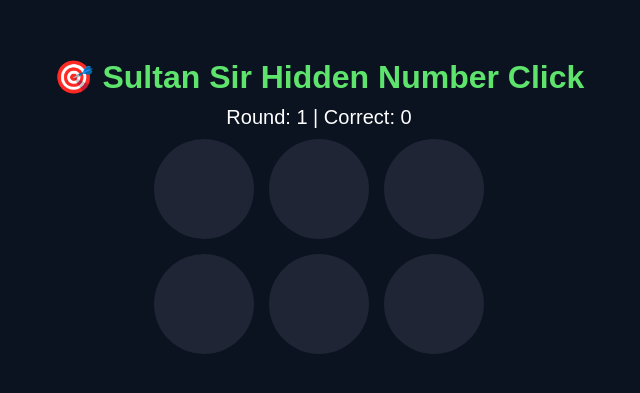
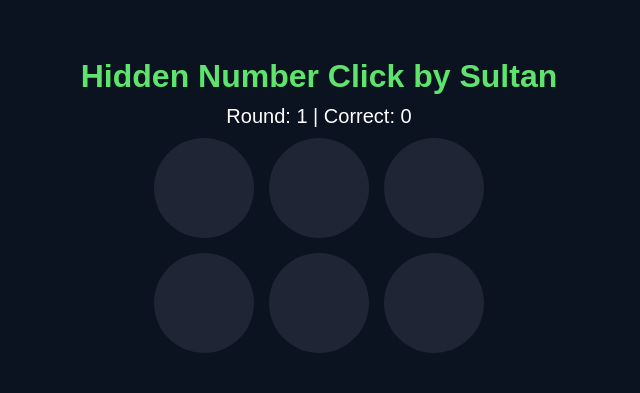
Before and after one commit to Mr-Balouch/hiddennumberclick, a plain HTML site: page index.html in a window 1280 px wide. Shown: the part 205-598 px from the top of the page, without its empty margins (321-961 px from the left). Drawn offline with Linux system fonts and the light colour scheme.

Commit message:
Update index.html

```diff
--- a/index.html
+++ b/index.html
@@ -3,7 +3,7 @@
 <head>
 <meta charset="UTF-8">
 <meta name="viewport" content="width=device-width, initial-scale=1.0">
-<title>Sultan Sir Hidden Number Click</title>
+<title>Hidden Number Click by Sultan</title>
 <style>
   body {
     margin:0;
@@ -37,7 +37,7 @@
 </style>
 </head>
 <body>
-<h1>🎯 Sultan Sir Hidden Number Click</h1>
+<h1>Hidden Number Click by Sultan</h1>
 <div id="scoreboard">Round: 1 | Correct: 0</div>
 <div class="game-board">
   <div class="hole" data-id="0"></div>
```
